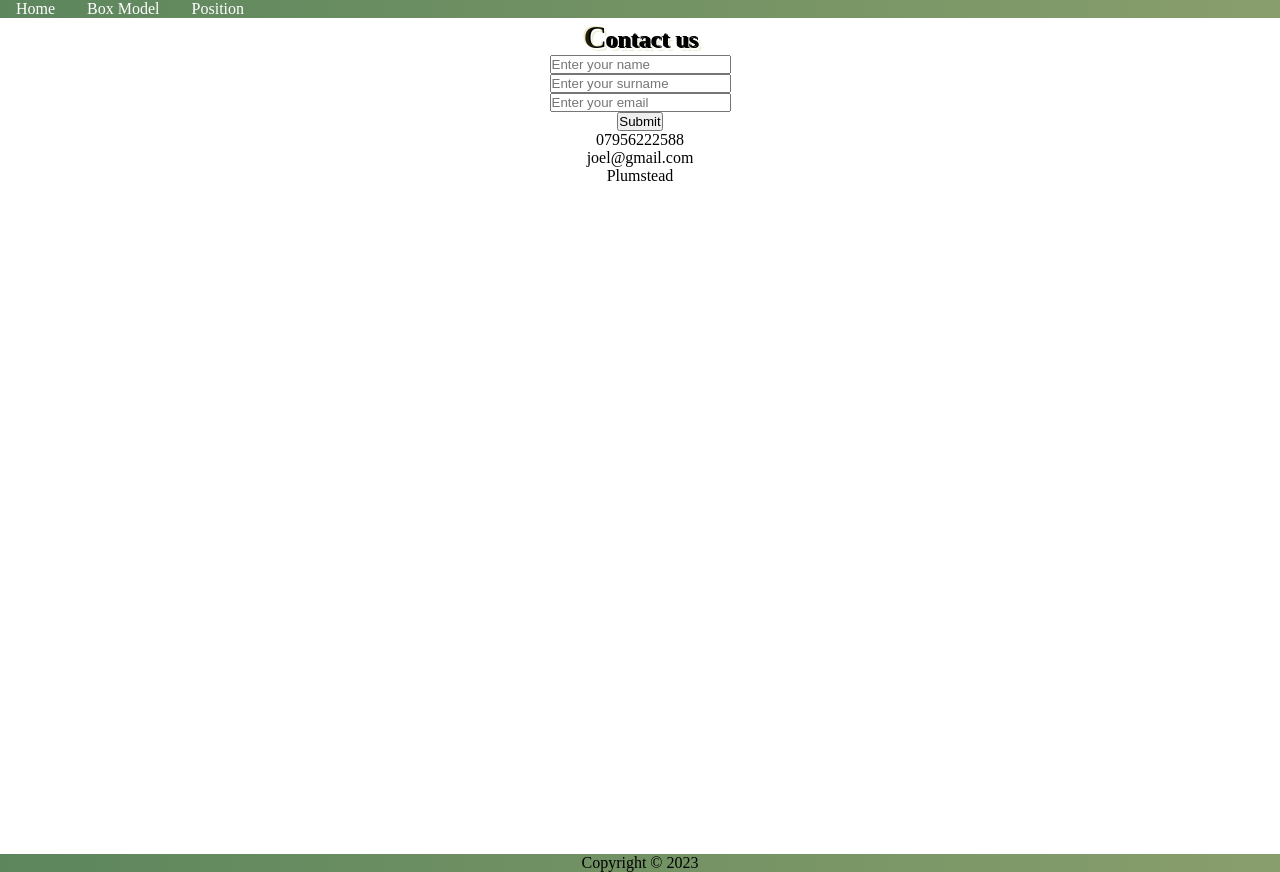
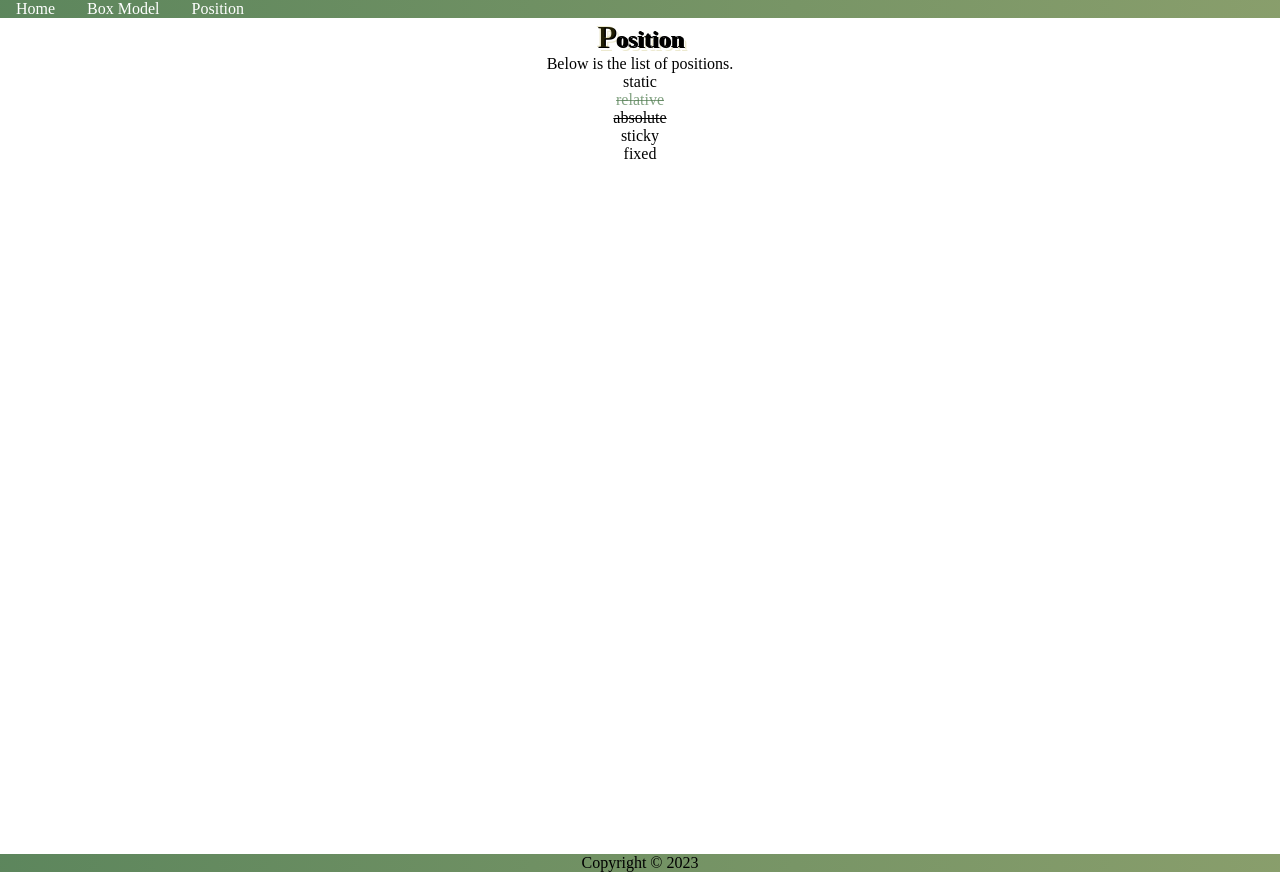
Before and after one commit to codjoelmayer/revisionExample, a plain HTML site: page html/position.html in a window 1280 px wide. Drawn offline with Linux system fonts and the light colour scheme.

Commit message:
Position

```diff
--- a/css/style.css
+++ b/css/style.css
@@ -19,11 +19,11 @@ header, footer {
     background: var(--alternative) var(--linearBg) no-repeat;
 }
 /* Display -> flex */
-:is(ul) {
+nav :is(ul) {
     display: flex;
 }
 /* navigation */
-ul {
+nav ul {
     flex-wrap: wrap;
 }
 ul li{
@@ -84,7 +84,17 @@ main {
     background-color: var(--alternative);
     color: var(--secondary);
 }
-
+/* Position */
+main li:nth-child(3){
+    text-decoration: line-through;
+}
+/*
+The following code is intended to apply a rule to the second list of a.pos class without styling the second list. I have a solution for this. Please let me know if you are able to solve it. By the way, you know where to find me.
+*/
+main .pos:nth-child(2) {
+    color: var(--alternative);
+    text-decoration: line-through;
+}
 /* Media query */
 @media screen and (width < 500px) {
     #box {
--- a/html/position.html
+++ b/html/position.html
@@ -23,30 +23,17 @@
         </nav>
     </header>
     <main>
-        <section>
-            <h2>Contact us</h2>
-            <div class="form-wrapper">
-                <form action="">
-                    <div>
-                        <input type="text" placeholder="Enter your name" name="firstName" required minlength="2">
-                    </div>
-                    <div>
-                        <input type="text" placeholder="Enter your surname" name="lastName" required>
-                    </div>
-                    <div>
-                        <input type="email" name="email" placeholder="Enter your email" required>
-                    </div>
-                    <div>
-                        <button>Submit</button>
-                    </div>
-                </form>
-                <div class="contactDetails">
-                    <p data-detail="Cellphone Number: ">07956222588</p>
-                    <p data-detail="Email address: ">joel@gmail.com</p>
-                    <p data-detail="Location: ">Plumstead</p>
-                </div>
-            </div>
-        </section>
+        <h2>Position</h2>
+        <p class="lead">
+            Below is the list of positions.
+        </p>
+        <ul>
+            <li>static</li>
+            <li class="pos">relative</li>
+            <li>absolute</li>
+            <li class="pos">sticky</li>
+            <li>fixed</li>
+        </ul>
     </main>
     <footer>
         <p>
```
Also changed, not shown: html/boxModel.html (+0 -2 lines).
